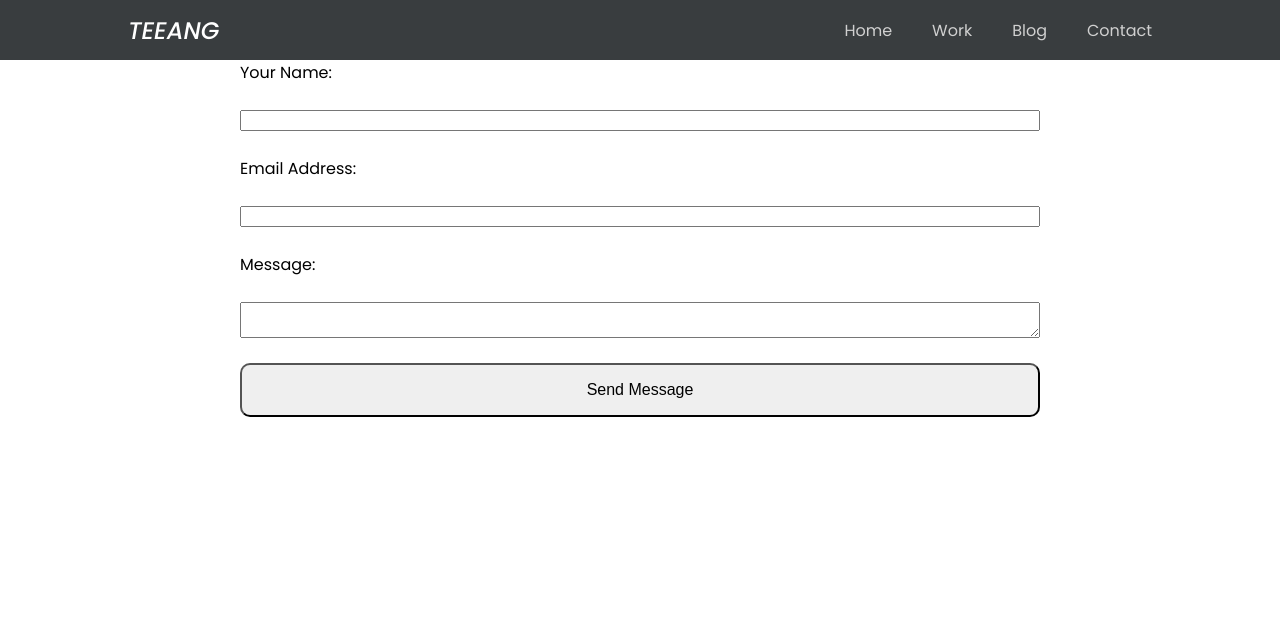
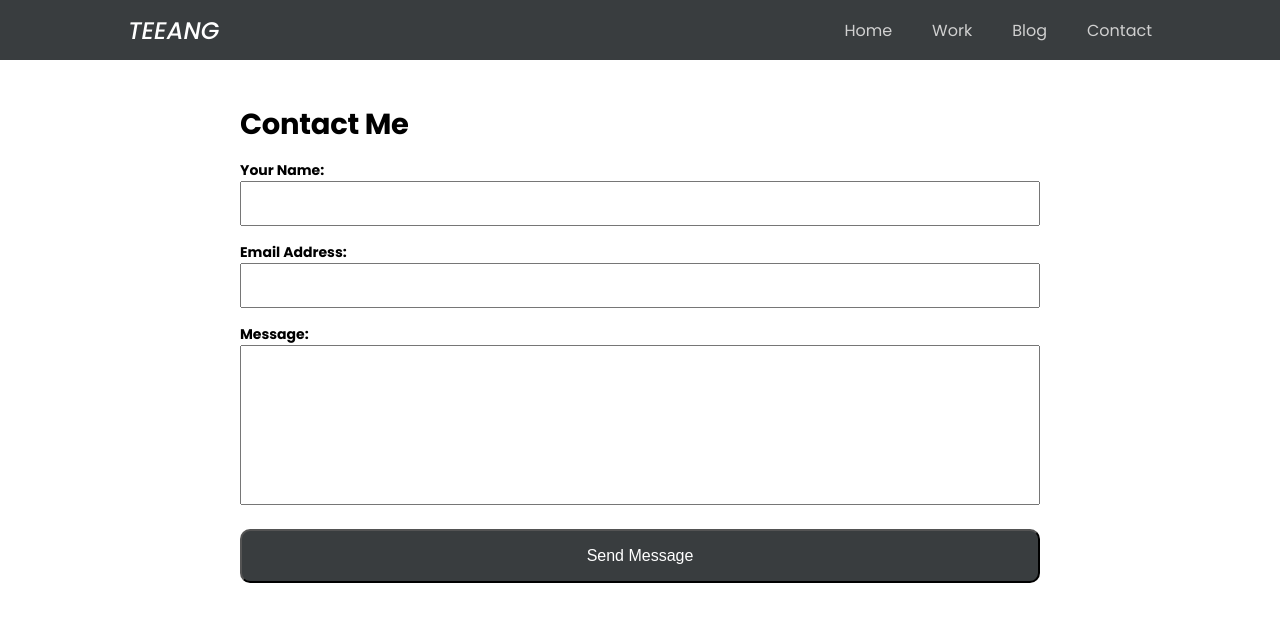
Before and after one commit to davidtaing/portfolio, a Next.js app: page /contact in a window 1280 px wide. Shown: the top 622 px of the page. Built offline with nearby package versions, Linux system fonts and the light colour scheme.

Commit message:
feat: contact page

```diff
--- a/src/containers/ContactForm/index.tsx
+++ b/src/containers/ContactForm/index.tsx
@@ -1,9 +1,34 @@
-import { useState } from "react";
+import { useState, FormEvent } from "react";
 import styled from "styled-components";
+import axios from "axios";
 
 const StyledForm = styled.form`
-  display: flex;
-  flex-direction: column;
+  height: 100%;
+
+  label {
+    font-size: 0.875rem;
+    font-weight: 700;
+  }
+
+  input {
+    font-size: 1rem;
+    padding: 1rem;
+    margin-bottom: 1rem;
+    height: 45px;
+  }
+
+  textarea {
+    resize: none;
+    font-size: 1rem;
+    padding: 1rem;
+    margin-bottom: 1.5rem;
+    height: 10rem;
+  }
+
+  button {
+    background-color: var(--clr-grey);
+    color: var(--clr-light-primary);
+  }
 `;
 
 const ContactForm = () => {
@@ -11,10 +36,28 @@ const ContactForm = () => {
   const [email, setEmail] = useState("");
   const [message, setMessage] = useState("");
 
+  const onSubmitHandler = async (e: FormEvent) => {
+    e.preventDefault();
+
+    try {
+      const response = await axios.post("/api/contact", {
+        name,
+        email,
+        message,
+      });
+
+      console.log(response);
+      setName("");
+      setEmail("");
+      setMessage("");
+    } catch (err) {
+      console.log(err);
+    }
+  };
+
   return (
-    <StyledForm onSubmit={(e) => e.preventDefault()}>
+    <StyledForm className="flex-col" onSubmit={onSubmitHandler}>
       <label htmlFor="name">Your Name:</label>
-      <br />
       <input
         id="name"
         className="name"
@@ -23,9 +66,7 @@ const ContactForm = () => {
         onChange={(e) => setName(e.target.value)}
         required
       />
-      <br />
       <label htmlFor="email">Email Address:</label>
-      <br />
       <input
         id="email"
         className="email"
@@ -34,9 +75,7 @@ const ContactForm = () => {
         onChange={(e) => setEmail(e.target.value)}
         required
       />
-      <br />
       <label htmlFor="message">Message:</label>
-      <br />
       <textarea
         id="message"
         className="message"
@@ -44,7 +83,6 @@ const ContactForm = () => {
         onChange={(e) => setMessage(e.target.value)}
         required
       />
-      <br />
       <button type="submit">
         <span>Send Message </span>
       </button>
--- a/src/pages/contact/index.tsx
+++ b/src/pages/contact/index.tsx
@@ -1,12 +1,20 @@
 import type { NextPage } from "next";
+import styled from "styled-components";
 import ContactForm from "../../containers/ContactForm";
+
+const StyledDiv = styled.div`
+  h1 {
+    margin-bottom: 1.25rem;
+  }
+`;
 
 const Contact: NextPage = () => {
   return (
     <div className="contact">
-      <div className="wrapper content-wrapper">
+      <StyledDiv className="wrapper content-wrapper">
+        <h1>Contact Me</h1>
         <ContactForm />
-      </div>
+      </StyledDiv>
     </div>
   );
 };
--- a/src/styles/globals.css
+++ b/src/styles/globals.css
@@ -23,6 +23,7 @@ body {
   font-family: Poppins, BlinkMacSystemFont, Segoe UI, Roboto, Oxygen, Ubuntu,
     Cantarell, Fira Sans, Droid Sans, Helvetica Neue, sans-serif;
   scroll-behavior: smooth;
+  min-height: 100vh;
 }
 
 a {
@@ -32,6 +33,12 @@ a {
 
 * {
   box-sizing: border-box;
+}
+
+textarea,
+input {
+  font-family: Poppins, BlinkMacSystemFont, Segoe UI, Roboto, Oxygen, Ubuntu,
+    Cantarell, Fira Sans, Droid Sans, Helvetica Neue, sans-serif;
 }
 
 h1,
@@ -208,6 +215,7 @@ h6,
 }
 
 .flex-col {
+  display: flex;
   flex-direction: column;
 }
 
```
